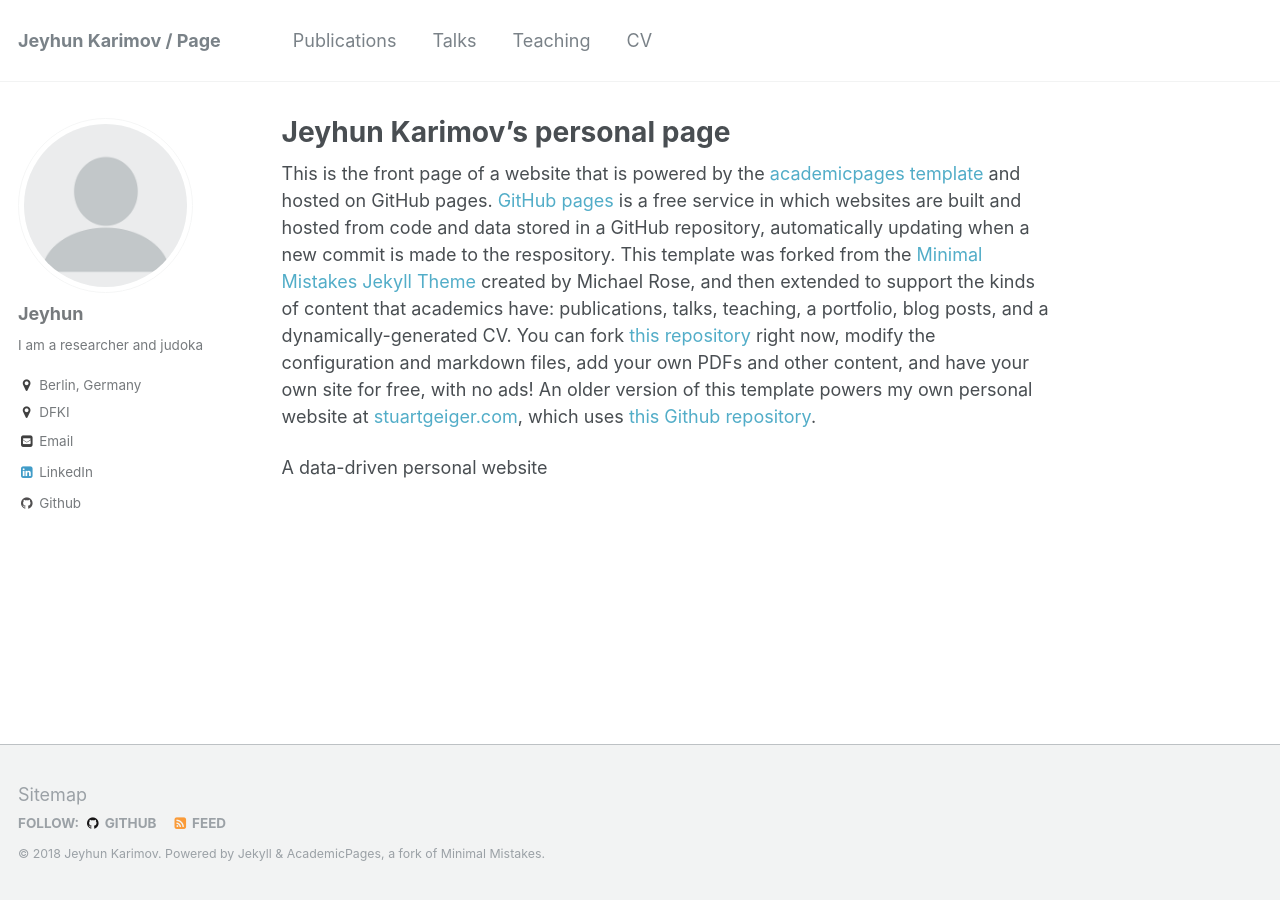
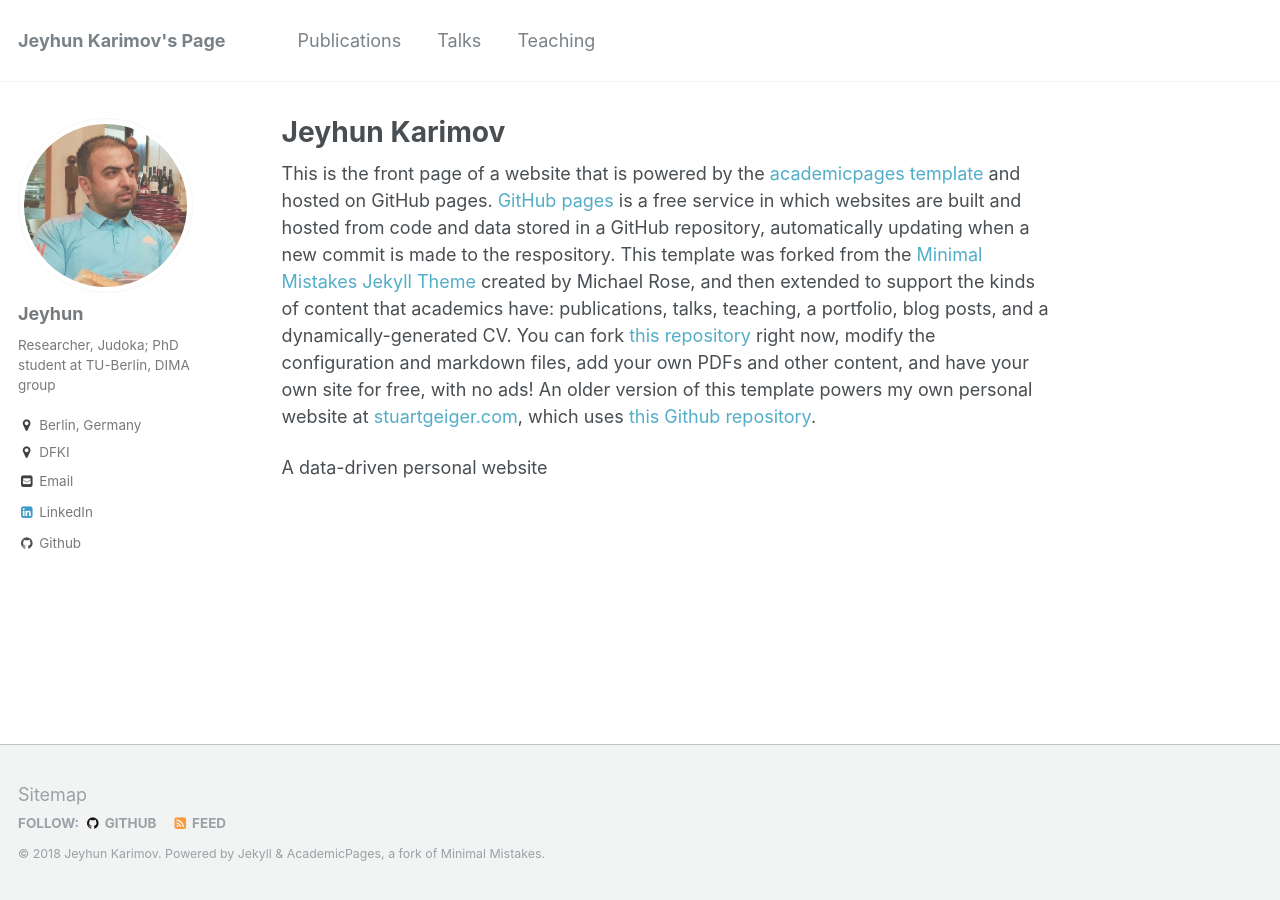
Before and after one commit to jeyhunkarimov/jeyhunkarimov.github.io, a Jekyll site: the page built from _pages/about.md, in a window 1280 px wide. Built offline with Jekyll 4.4.1, drawn with Linux system fonts in a browser that asks for light colours.

```diff
--- a/_config.yml
+++ b/_config.yml
@@ -7,13 +7,13 @@
 
 # Site Settings
 locale                   : "en-US"
-title                    : "Jeyhun Karimov / Page"
+title                    : "Jeyhun Karimov's Page"
 title_separator          : "-"
 name                     : &name "Jeyhun Karimov"
 description              : &description "Researcher"
-url                      : https://academicpages.github.io # the base hostname & protocol for your site e.g. "https://mmistakes.github.io"
+url                      : https://jeyhunkarimov.github.io # the base hostname & protocol for your site e.g. "https://mmistakes.github.io"
 baseurl                  : "" # the subpath of your site, e.g. "/blog"
-repository               : "academicpages/academicpages.github.io"
+repository               : "jeyhunkarimov.github.io"
 teaser                   :  # filename of teaser fallback teaser image placed in /images/, .e.g. "500x300.png"
 breadcrumbs              : false # true, false (default)
 words_per_minute         : 160
@@ -68,7 +68,7 @@ analytics:
 author:
   name             : "Jeyhun"
   avatar           : "profile.png"
-  bio              : "I am a researcher and judoka"
+  bio              : "Researcher, Judoka; PhD student at TU-Berlin, DIMA group"
   location         : "Berlin, Germany"
   employer         : "DFKI"
   email            : "je.karimov@gmail.com"
--- a/_data/navigation.yml
+++ b/_data/navigation.yml
@@ -8,6 +8,3 @@ main:
 
   - title: "Teaching"
     url: /teaching/
-
-  - title: "CV"
-    url: /cv/
--- a/_pages/about.md
+++ b/_pages/about.md
@@ -1,6 +1,6 @@
 ---
 permalink: /
-title: "Jeyhun Karimov's personal page"
+title: "Jeyhun Karimov"
 excerpt: "About me"
 author_profile: true
 redirect_from:
```
Also changed, not shown: _publications/2015-10-01-paper-title-number-4.md (added, +15 -0 lines), _teaching/2015-spring-teaching-3.md (added, +20 -0 lines), CHANGELOG.md (deleted), images/profile.png, 2 other files.
